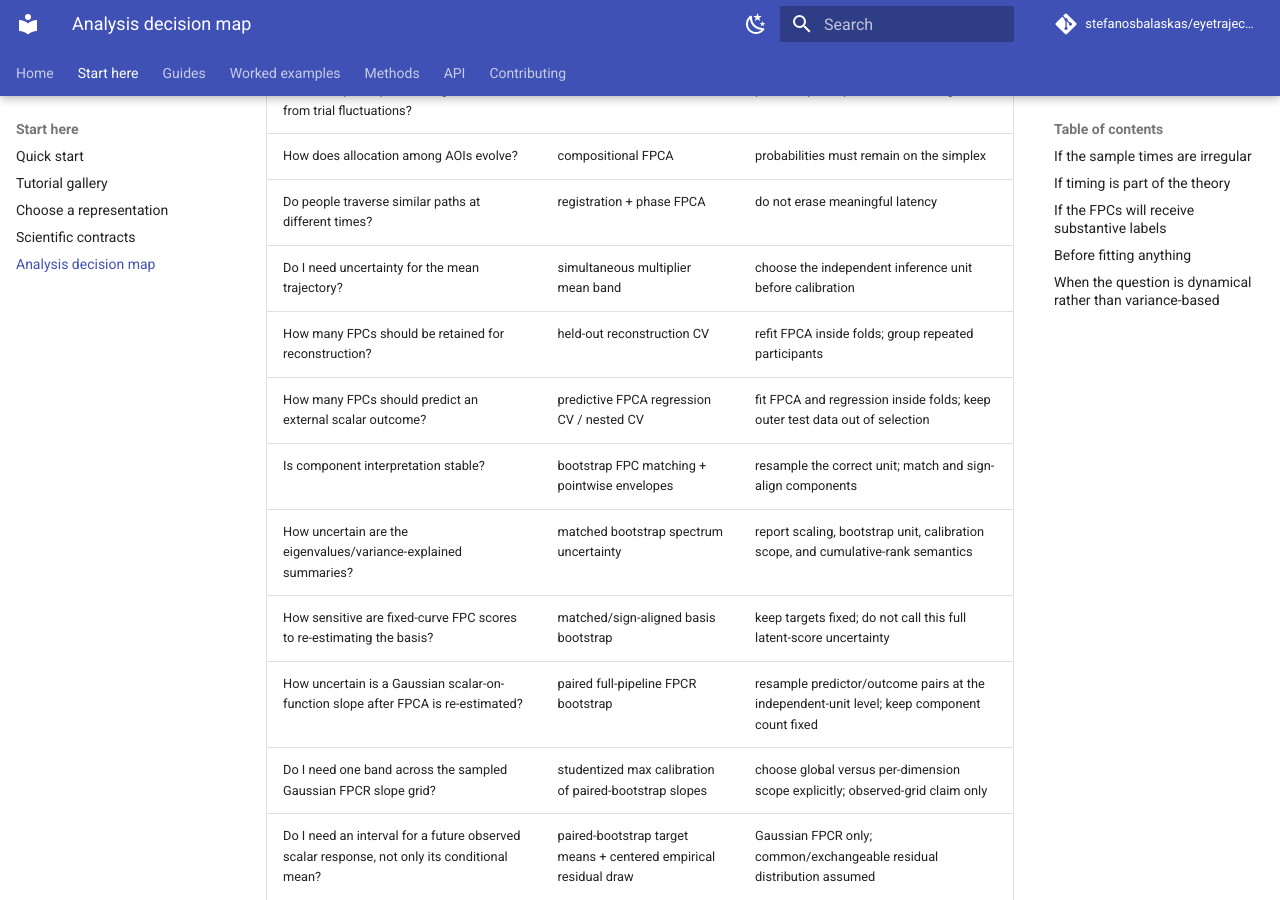
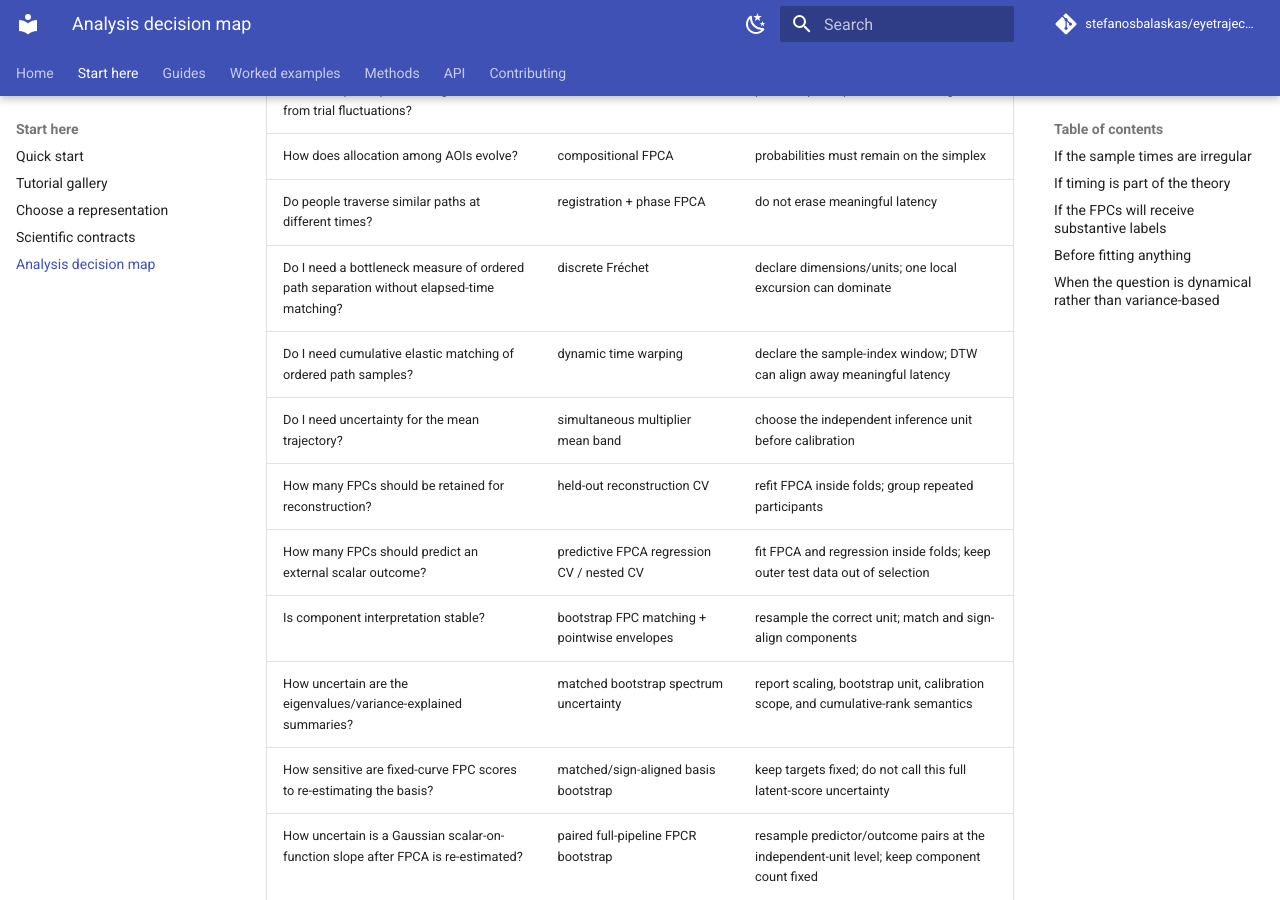
Before and after one commit to stefanosbalaskas/eyetrajectoriespy, an MkDocs documentation site: the page built from docs/concepts/decision-map.md, in a window 1280 px wide and 900 px high, scrolled down 510 px. Built offline with MkDocs 1.6.1 and Material for MkDocs 9.7.7, drawn with Linux system fonts in a browser that asks for light colours; comment, search, counter and statistics services are not loaded.

Commit message:
Add Fréchet and DTW to analysis decision map

```diff
--- a/docs/concepts/decision-map.md
+++ b/docs/concepts/decision-map.md
@@ -11,6 +11,8 @@ Use the **research question and data structure** to choose the representation.
 | Are stable participant strategies different from trial fluctuations? | multilevel FPCA | preserve participant → trial nesting |
 | How does allocation among AOIs evolve? | compositional FPCA | probabilities must remain on the simplex |
 | Do people traverse similar paths at different times? | registration + phase FPCA | do not erase meaningful latency |
+| Do I need a bottleneck measure of ordered path separation without elapsed-time matching? | discrete Fréchet | declare dimensions/units; one local excursion can dominate |
+| Do I need cumulative elastic matching of ordered path samples? | dynamic time warping | declare the sample-index window; DTW can align away meaningful latency |
 | Do I need uncertainty for the mean trajectory? | simultaneous multiplier mean band | choose the independent inference unit before calibration |
 | How many FPCs should be retained for reconstruction? | held-out reconstruction CV | refit FPCA inside folds; group repeated participants |
 | How many FPCs should predict an external scalar outcome? | predictive FPCA regression CV / nested CV | fit FPCA and regression inside folds; keep outer test data out of selection |
```
